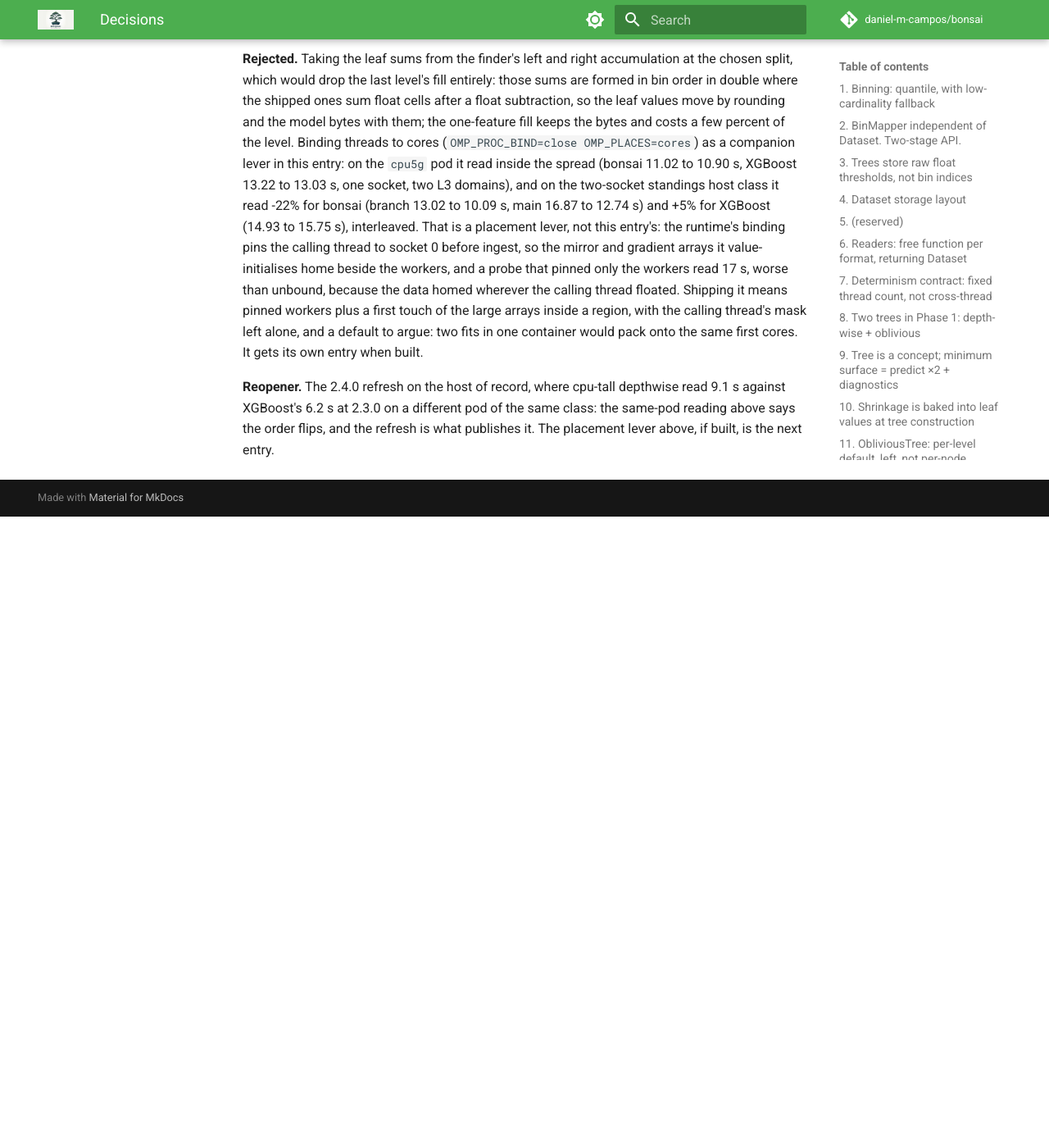
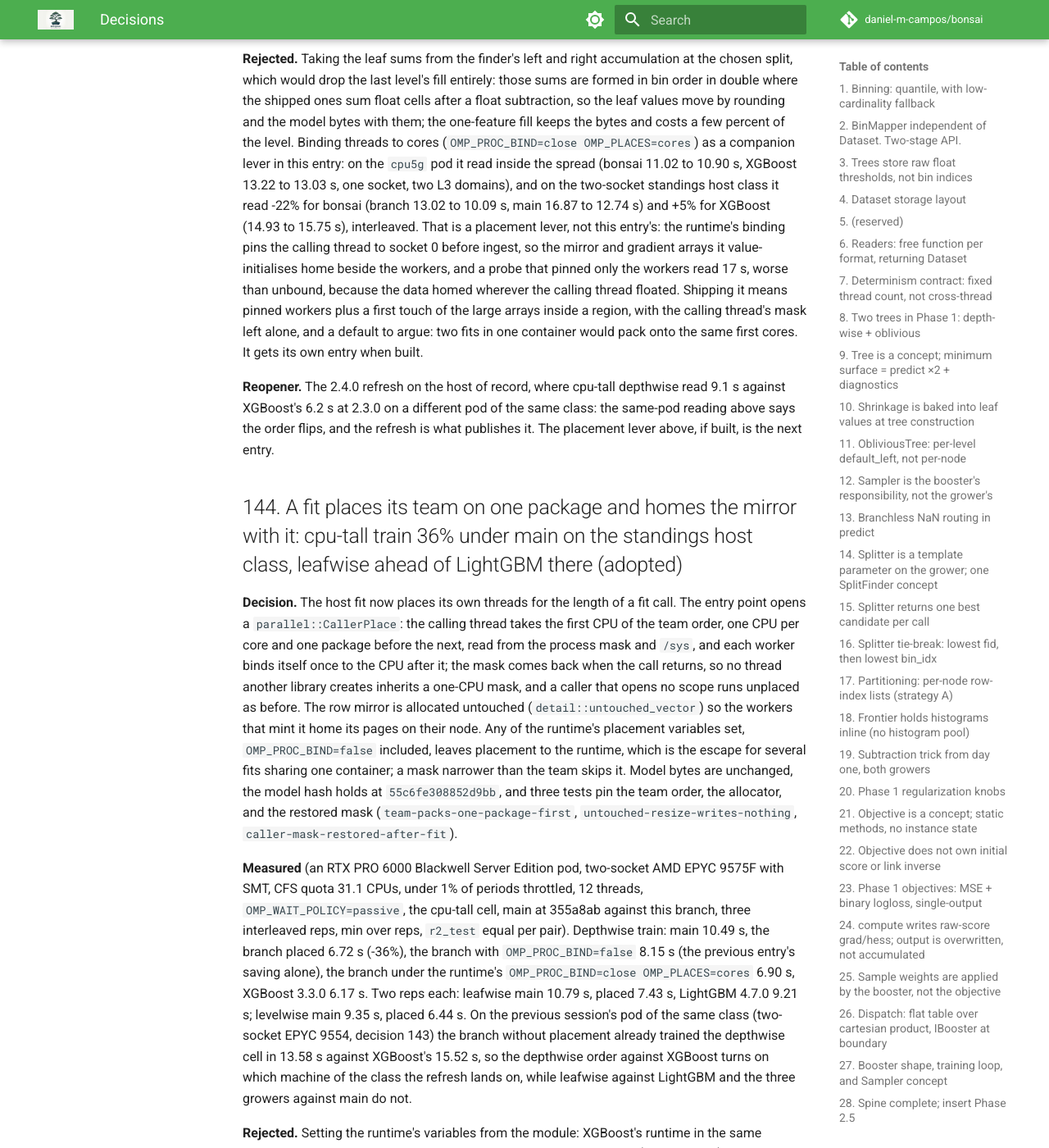
Before and after one commit to daniel-m-campos/bonsai, an MkDocs documentation site: the page built from docs/decisions.md, in a window 1280 px wide and 1400 px high, scrolled down 159283 px. Shown: the whole window at 82% size. Built offline with MkDocs 1.6.1 and Material for MkDocs 9.7.7, drawn with Linux system fonts in a browser that asks for light colours; comment, search, counter and statistics services are not loaded; before the commit the page ends 159913 px from its top, so only the background shows below that; some of the changed lines change nothing that is shown; some of the changed text lies outside the part shown.

Commit message:
docs: decision 144, the team placement
Same pod, two-socket EPYC 9575F under a 31 CPU quota, 12 threads,
three interleaved reps: main 10.49 s, placed 6.72 s, opted out 8.15 s,
runtime-bound 6.90 s, XGBoost 6.17 s; leafwise 7.43 s against
LightGBM 9.21 s; the two rejected placement forms and their numbers.

Ran: scripts/docs_lint.py (decisions.md clean)

```diff
--- a/docs/decisions.md
+++ b/docs/decisions.md
@@ -2047,3 +2047,13 @@ Standings: gpu-tall, cpu-tall
 **Rejected.** Taking the leaf sums from the finder's left and right accumulation at the chosen split, which would drop the last level's fill entirely: those sums are formed in bin order in double where the shipped ones sum float cells after a float subtraction, so the leaf values move by rounding and the model bytes with them; the one-feature fill keeps the bytes and costs a few percent of the level. Binding threads to cores (`OMP_PROC_BIND=close OMP_PLACES=cores`) as a companion lever in this entry: on the `cpu5g` pod it read inside the spread (bonsai 11.02 to 10.90 s, XGBoost 13.22 to 13.03 s, one socket, two L3 domains), and on the two-socket standings host class it read -22% for bonsai (branch 13.02 to 10.09 s, main 16.87 to 12.74 s) and +5% for XGBoost (14.93 to 15.75 s), interleaved. That is a placement lever, not this entry's: the runtime's binding pins the calling thread to socket 0 before ingest, so the mirror and gradient arrays it value-initialises home beside the workers, and a probe that pinned only the workers read 17 s, worse than unbound, because the data homed wherever the calling thread floated. Shipping it means pinned workers plus a first touch of the large arrays inside a region, with the calling thread's mask left alone, and a default to argue: two fits in one container would pack onto the same first cores. It gets its own entry when built.
 
 **Reopener.** The 2.4.0 refresh on the host of record, where cpu-tall depthwise read 9.1 s against XGBoost's 6.2 s at 2.3.0 on a different pod of the same class: the same-pod reading above says the order flips, and the refresh is what publishes it. The placement lever above, if built, is the next entry.
+
+## 144. A fit places its team on one package and homes the mirror with it: cpu-tall train 36% under main on the standings host class, leafwise ahead of LightGBM there (adopted)
+
+**Decision.** The host fit now places its own threads for the length of a fit call. The entry point opens a `parallel::CallerPlace`: the calling thread takes the first CPU of the team order, one CPU per core and one package before the next, read from the process mask and `/sys`, and each worker binds itself once to the CPU after it; the mask comes back when the call returns, so no thread another library creates inherits a one-CPU mask, and a caller that opens no scope runs unplaced as before. The row mirror is allocated untouched (`detail::untouched_vector`) so the workers that mint it home its pages on their node. Any of the runtime's placement variables set, `OMP_PROC_BIND=false` included, leaves placement to the runtime, which is the escape for several fits sharing one container; a mask narrower than the team skips it. Model bytes are unchanged, the model hash holds at `55c6fe308852d9bb`, and three tests pin the team order, the allocator, and the restored mask (`team-packs-one-package-first`, `untouched-resize-writes-nothing`, `caller-mask-restored-after-fit`).
+
+**Measured** (an RTX PRO 6000 Blackwell Server Edition pod, two-socket AMD EPYC 9575F with SMT, CFS quota 31.1 CPUs, under 1% of periods throttled, 12 threads, `OMP_WAIT_POLICY=passive`, the cpu-tall cell, main at 355a8ab against this branch, three interleaved reps, min over reps, `r2_test` equal per pair). Depthwise train: main 10.49 s, the branch placed 6.72 s (-36%), the branch with `OMP_PROC_BIND=false` 8.15 s (the previous entry's saving alone), the branch under the runtime's `OMP_PROC_BIND=close OMP_PLACES=cores` 6.90 s, XGBoost 3.3.0 6.17 s. Two reps each: leafwise main 10.79 s, placed 7.43 s, LightGBM 4.7.0 9.21 s; levelwise main 9.35 s, placed 6.44 s. On the previous session's pod of the same class (two-socket EPYC 9554, decision 143) the branch without placement already trained the depthwise cell in 13.58 s against XGBoost's 15.52 s, so the depthwise order against XGBoost turns on which machine of the class the refresh lands on, while leafwise against LightGBM and the three growers against main do not.
+
+**Rejected.** Setting the runtime's variables from the module: XGBoost's runtime in the same process would read them, and bound XGBoost measured 5% slower (decision 143). Binding only the workers: measured 17 s against 13 s unbound on the 9554 pod, the mirror homed wherever the calling thread floated. Binding the calling thread per region and restoring it between: swung between 7.3 and 9.2 s rep to rep on this pod, because the gradient, hessian and score arrays home where the thread sits at fit start, which was either node; the scope over the whole call is what makes both deterministic. A parameter for placement: the runtime's own variable already says it, and a knob nobody sets is the dead-knob rule's case.
+
+**Reopener.** The 2.4.0 refresh, which publishes the order. The 9% to XGBoost on this pod's silicon with placement in: populate 4.84 s of 6.72, partition 1.13, find 0.33; a next entry starts from a per-phase read of XGBoost on the same pod, not from this one's ledger. Two fits in one container packing onto the same cores is the hazard this entry accepts with the documented escape; a field report of it reopens the default.
```
